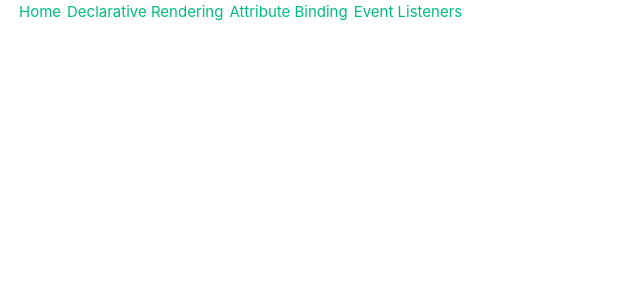
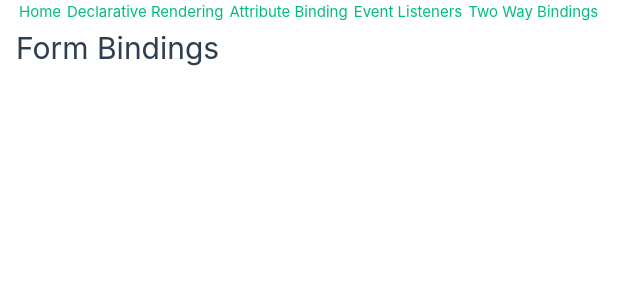
Before and after one commit to ShotGunShack/vue_composition_api_style, a Vue app: page /two-way-bindings in a window 1280 px wide. Shown: the top 300 px of the page, without its empty margins (0-643 px from the left). Built offline with nearby package versions, Linux system fonts and the light colour scheme.

Commit message:
form_bindings : create a basic component and its associated route + router-link

```diff
--- a/src/App.vue
+++ b/src/App.vue
@@ -20,6 +20,7 @@
   <router-link to="/declarative-rendering">Declarative Rendering</router-link>
   <router-link to="/attribute-binding">Attribute Binding</router-link>
   <router-link to="/event-listeners">Event Listeners</router-link>
+  <router-link to="/two-way-bindings">Two Way Bindings</router-link>
   <router-view />
 
 </template>
--- /dev/null
+++ b/src/components/TwoWayBindings.vue
@@ -0,0 +1,3 @@
+<template>
+    <h1>Form Bindings</h1>
+</template>
--- a/src/router/index.js
+++ b/src/router/index.js
@@ -3,6 +3,7 @@ import Home from '@/components/Home.vue';
 import Declarative from '@/components/Declarative.vue';
 import AttributeBinding from '@/components/AttributeBinding.vue';
 import EventListener from '@/components/EventListener.vue';
+import TwoWayBindings from '@/components/TwoWayBindings.vue';
 
 const routes = [
     {
@@ -24,6 +25,11 @@ const routes = [
         path: '/event-listeners',
         name: 'Event Listners',
         component: EventListener
+    },
+    {
+        path: '/two-way-bindings',
+        name: 'Two Way Bindings',
+        component: TwoWayBindings
     }
 ];
 
```
